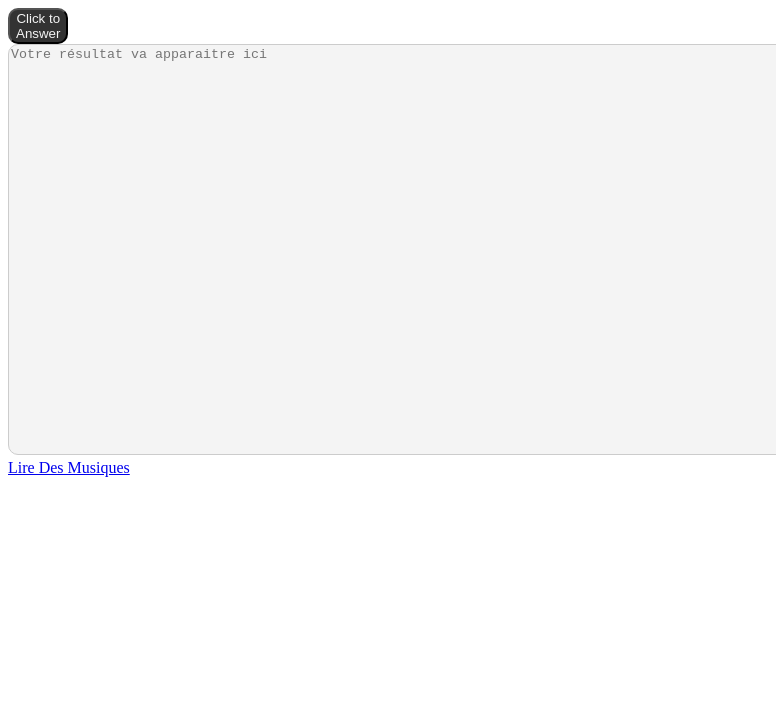
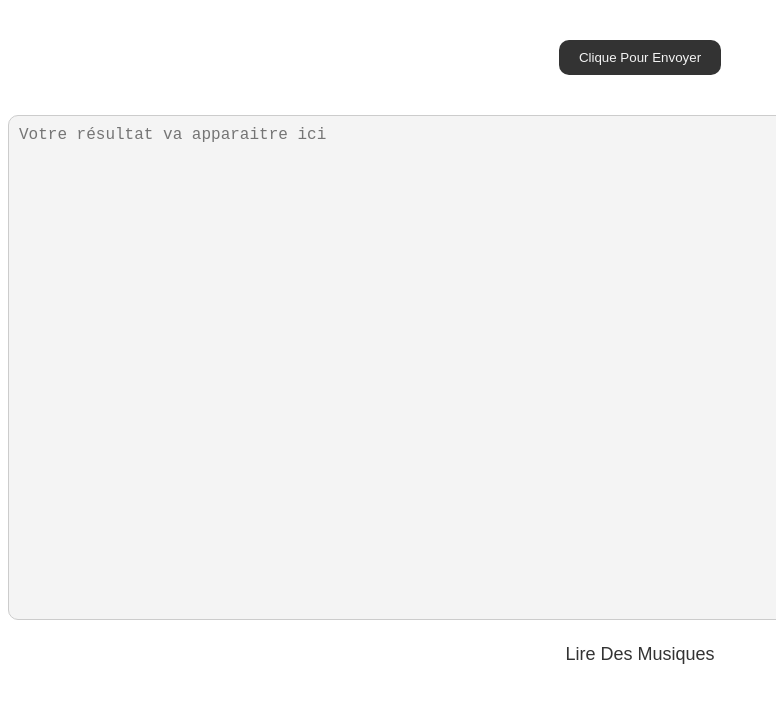
Before and after one commit to failaxite/ml5js_Project, a plain HTML site: page index.html in a window 1280 px wide. Shown: the top 702 px of the page, without its empty margins (0-776 px from the left). Drawn offline with Linux system fonts and the light colour scheme.

Commit message:
final push for design and fix

```diff
--- a/index.html
+++ b/index.html
@@ -8,6 +8,56 @@
   <meta name="description" content="">
   <meta name="viewport" content="width=device-width, initial-scale=1">
   <link rel="icon" href="img/favicon.png">
+  <style>
+    body {
+      font-family: Arial, sans-serif;
+    }
+    .container {
+      max-width: 800px;
+      margin: 0 auto;
+    }
+
+    .btn {
+      display: block;
+      margin: 40px auto;
+      padding: 10px 20px;
+      background-color: #333;
+      color: #f4f4f4;
+      border-radius: 10px;
+      border: none;
+      cursor: pointer;
+    }
+
+    .btn:hover {
+      opacity: 0.8;
+    }
+
+    #chatgpt-response {
+      width: 100%;
+      height: 500px;
+      margin: 20px auto;
+      background-color: #f4f4f4;
+      color: #333;
+      border: 1px solid #ccc;
+      border-radius: 10px;
+      overflow: auto;
+      padding: 10px;
+      font-size: 16px;
+    }
+
+    a {
+      display: block;
+      margin: 20px auto;
+      text-align: center;
+      font-size: 18px;
+      color: #333;
+      text-decoration: none;
+    }
+
+    a:hover {
+      color: #666;
+    }
+    </style>
   <script>
     const synth = window.speechSynthesis;
   </script>
@@ -51,7 +101,7 @@
       var url = "https://api.openai.com/v1/chat/completions";
       xhr.open("POST", url, true);
       xhr.setRequestHeader("Content-Type", "application/json");
-      xhr.setRequestHeader("Authorization", "Bearer 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");
+      xhr.setRequestHeader("Authorization", "Bearer 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");
       xhr.onreadystatechange = function () {
         if (xhr.readyState === 4 && xhr.status === 200) {
           var json = JSON.parse(xhr.responseText);
@@ -96,8 +146,7 @@
 <body>
     <button onclick="callCHATGPT()" autocomplete="off" class="btn btn-large" href="#"
       style="background-color: #333; color: #f4f4f4; border-radius: 10px">
-      <span class="spinner-border spinner-border-sm" role="status" aria-hidden="true"></span>Click to
-      <br>Answer</button>
+      <span class="spinner-border spinner-border-sm" role="status" aria-hidden="true"></span>Clique Pour Envoyer</button>
   </div>
   <textarea class="form-control" id="chatgpt-response" placeholder="Votre résultat va apparaitre ici" rows="26"
     resize="none"
```
Also changed, not shown: musique.html (+39 -1 lines), musique.js (+14 -6 lines), 5 other files.
